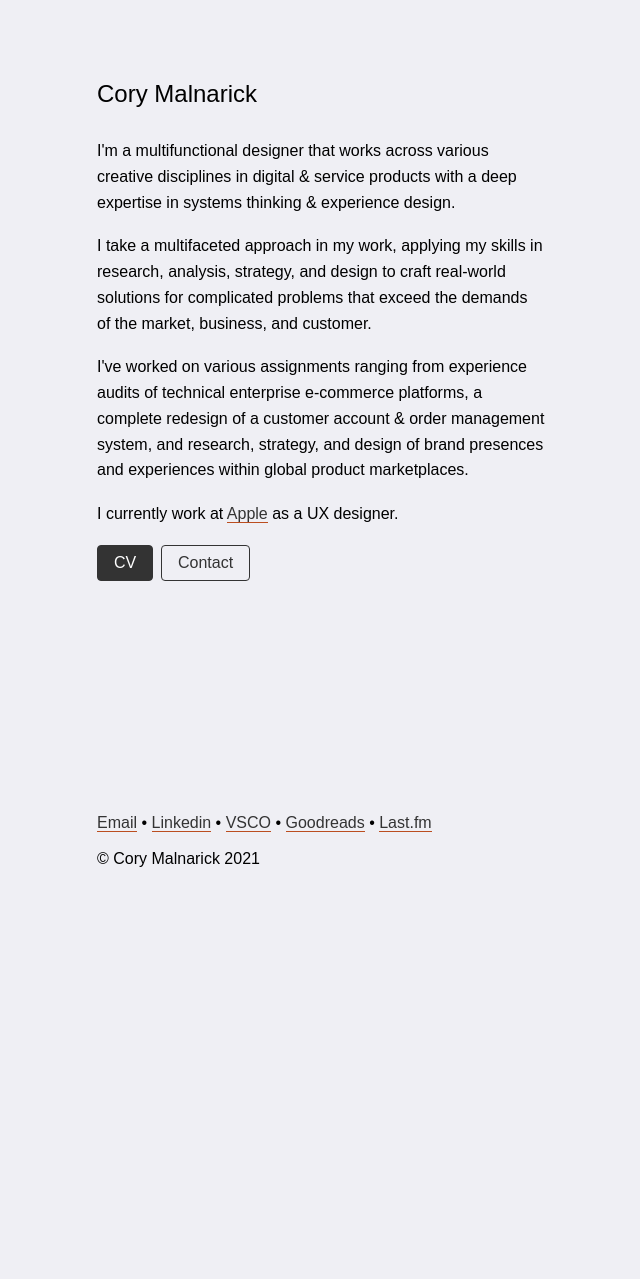
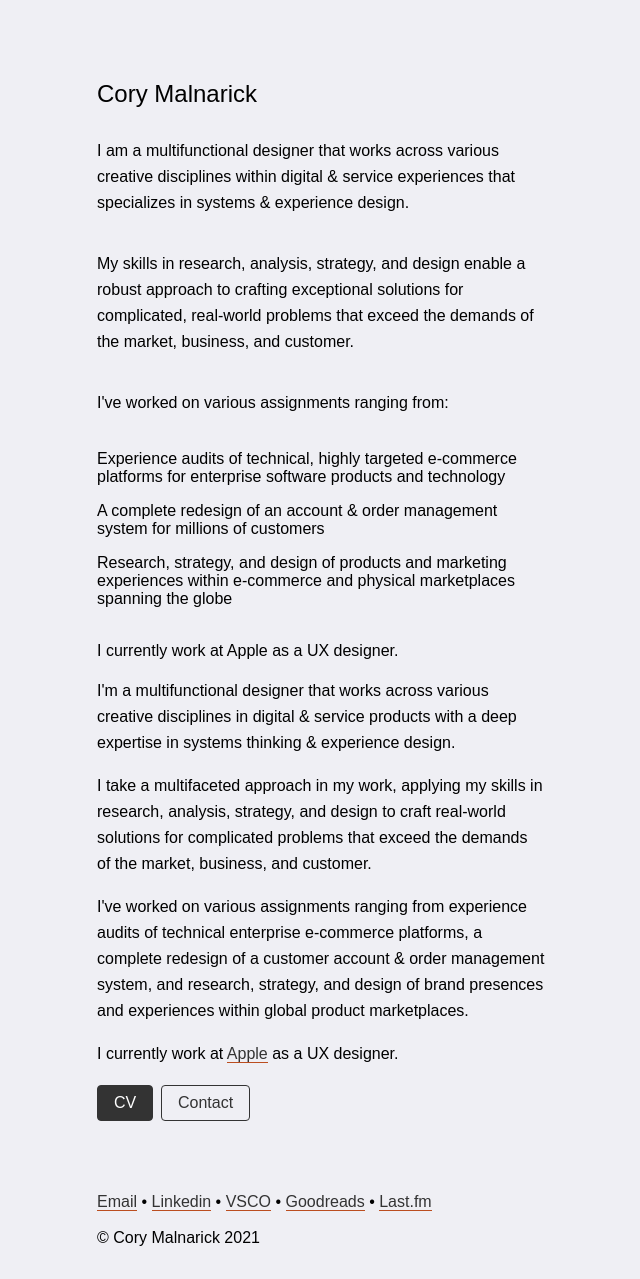
Before and after one commit to foundmonster/foundmonster.github.io, a Jekyll site: the page built from index.html, in a window 1280 px wide. Shown: the whole page, without its empty margins (319-959 px from the left). Built offline with Jekyll 4.4.1, drawn with Linux system fonts in a browser that asks for light colours; some web fonts are replaced; before the commit the page ends 900 px from its top, so only the background shows below that.

Commit message:
testing bullet list and bringing content in from semplice portfolio

```diff
--- a/index.html
+++ b/index.html
@@ -3,6 +3,18 @@
 title: Cory Malnarick – UX Designer
 ---
 <h2 class="headline">Cory Malnarick</h2><br>
+<p>I am a multifunctional designer that works across various creative disciplines within digital & service experiences that specializes in systems & experience design.</p><br>
+<br>
+<p>My skills in research, analysis, strategy, and design enable a robust approach to crafting exceptional solutions for complicated, real-world problems that exceed the demands of the market, business, and customer. </p><br>
+<br>
+<p>I've worked on various assignments ranging from:</p><br>
+<ul>
+<li>Experience audits of technical, highly targeted e-commerce platforms for enterprise software products and technology</li>
+<li>A complete redesign of an account & order management system for millions of customers</li>
+<li>Research, strategy, and design of products and marketing experiences within e-commerce and physical marketplaces spanning the globe</li>
+</ul><br>
+I currently work at Apple as a UX designer. <br>
+<br>
 <p>I'm a multifunctional designer that works across various creative disciplines in digital & service products with a deep expertise in systems thinking & experience design.</p><br>
 <p>I take a multifaceted approach in my work, applying my skills in research, analysis, strategy, and design to craft real-world solutions for complicated problems that exceed the demands of the market, business, and customer.</p><br>
 <p>I've worked on various assignments ranging from experience audits of technical enterprise e-commerce platforms, a complete redesign of a customer account & order management system, and research, strategy, and design of brand presences and experiences within global product marketplaces.</p><br>
```
